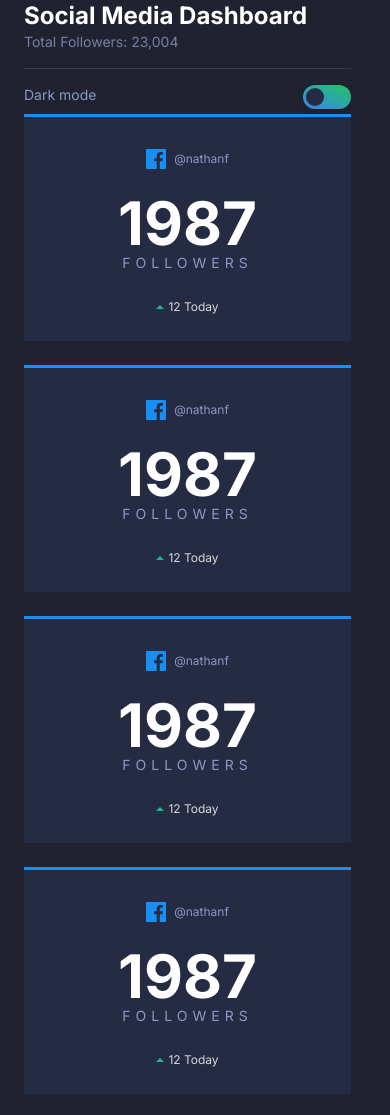
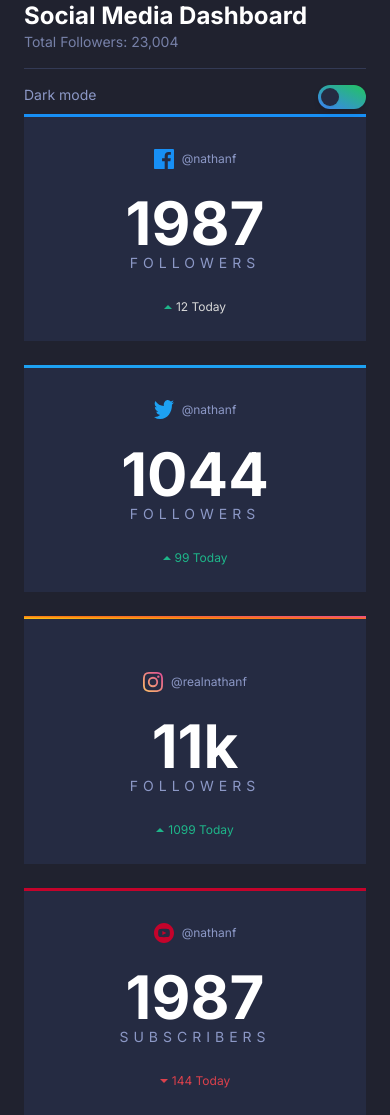
Before and after one commit to radhd/social-media-dashboard, a website: page index.html in a window 390 px wide. Before the commit the page ends 1094 px from the top, so only its background shows below. Drawn offline with Linux system fonts and the light colour scheme.

Commit message:
Done responsive cards grid

```diff
--- a/index.html
+++ b/index.html
@@ -13,7 +13,7 @@
     <title>Social Media Dashboard</title>
   </head>
   <body class="inter-400 bg-[#20222F] text-sm text-white">
-    <div class="container space-y-4 px-6">
+    <div class="space-y-4 px-6">
       <div>
         <h2 class="inter-700 text-2xl">Social Media Dashboard</h2>
         <span class="text-custom-100 opacity-80">Total Followers: 23,004</span>
@@ -34,9 +34,9 @@
     </div>
     <!-- Cards -->
     <div
-      class="tablet:grid-cols-3 desktop:grid-cols-4 tablet:gap-7 container grid grid-cols-1 gap-6 px-6"
+      class="tablet:grid-cols-3 desktop:grid-cols-4 tablet:gap-7 grid gap-6 px-6"
     >
-      <!-- Card -->
+      <!-- Facebook Card -->
       <div class="card border-t-[#178FF5]">
         <div class="flex gap-2">
           <img src="images/icon-facebook.svg" alt="" />
@@ -52,54 +52,59 @@
         </div>
       </div>
 
-      <!--  -->
+      <!-- Twitter Card -->
 
-      <div class="card border-t-[#178FF5]">
+      <div class="card border-t-[#1DA1F2]">
         <div class="flex gap-2">
-          <img src="images/icon-facebook.svg" alt="" />
+          <img src="images/icon-twitter.svg" alt="" />
+          <span class="text-[0.75rem] text-custom-100">@nathanf</span>
+        </div>
+        <div>
+          <h1 class="inter-700 text-6xl">1044</h1>
+          <span class="text-sm tracking-[5px] text-custom-100">FOLLOWERS</span>
+        </div>
+        <div class="flex items-center gap-1">
+          <img src="images/icon-up.svg" alt="" />
+          <span class="text-custom-greenText text-[0.75rem]">99 Today</span>
+        </div>
+      </div>
+
+      <!-- Instagram Card -->
+
+      <div class="card relative !border-t-0">
+        <div
+          class="absolute left-0 top-0 h-[3px] w-full bg-gradient-to-bl from-pink-500 via-orange-500 to-yellow-400"
+        ></div>
+        <div class="flex gap-2">
+          <img src="images/icon-instagram.svg" alt="" />
+          <span class="text-[0.75rem] text-custom-100">@realnathanf</span>
+        </div>
+        <div>
+          <h1 class="inter-700 text-6xl">11k</h1>
+          <span class="text-sm tracking-[5px] text-custom-100">FOLLOWERS</span>
+        </div>
+        <div class="flex items-center gap-1">
+          <img src="images/icon-up.svg" alt="" />
+          <span class="text-custom-greenText text-[0.75rem]">1099 Today</span>
+        </div>
+      </div>
+
+      <!-- Youtube Card -->
+
+      <div class="card border-t-[#C4032B]">
+        <div class="flex gap-2">
+          <img src="images/icon-youtube.svg" alt="" />
           <span class="text-[0.75rem] text-custom-100">@nathanf</span>
         </div>
         <div>
           <h1 class="inter-700 text-6xl">1987</h1>
-          <span class="text-sm tracking-[5px] text-custom-100">FOLLOWERS</span>
+          <span class="text-sm tracking-[5px] text-custom-100"
+            >SUBSCRIBERS</span
+          >
         </div>
         <div class="flex items-center gap-1">
-          <img src="images/icon-up.svg" alt="" />
-          <span class="text-[0.75rem] text-[#D8D8D8]">12 Today</span>
-        </div>
-      </div>
-
-      <!--  -->
-
-      <div class="card border-t-[#178FF5]">
-        <div class="flex gap-2">
-          <img src="images/icon-facebook.svg" alt="" />
-          <span class="text-[0.75rem] text-custom-100">@nathanf</span>
-        </div>
-        <div>
-          <h1 class="inter-700 text-6xl">1987</h1>
-          <span class="text-sm tracking-[5px] text-custom-100">FOLLOWERS</span>
-        </div>
-        <div class="flex items-center gap-1">
-          <img src="images/icon-up.svg" alt="" />
-          <span class="text-[0.75rem] text-[#D8D8D8]">12 Today</span>
-        </div>
-      </div>
-
-      <!--  -->
-
-      <div class="card border-t-[#178FF5]">
-        <div class="flex gap-2">
-          <img src="images/icon-facebook.svg" alt="" />
-          <span class="text-[0.75rem] text-custom-100">@nathanf</span>
-        </div>
-        <div>
-          <h1 class="inter-700 text-6xl">1987</h1>
-          <span class="text-sm tracking-[5px] text-custom-100">FOLLOWERS</span>
-        </div>
-        <div class="flex items-center gap-1">
-          <img src="images/icon-up.svg" alt="" />
-          <span class="text-[0.75rem] text-[#D8D8D8]">12 Today</span>
+          <img src="images/icon-down.svg" alt="" />
+          <span class="text-custom-redText text-[0.75rem]">144 Today</span>
         </div>
       </div>
 
--- a/tailwind.config.js
+++ b/tailwind.config.js
@@ -11,6 +11,8 @@ module.exports = {
       colors: {
         custom: {
           100: "#8C98C6",
+          greenText: "#1EB589",
+          redText: "#DC414C",
         },
       },
     },
```
Also changed, not shown: output.css.
